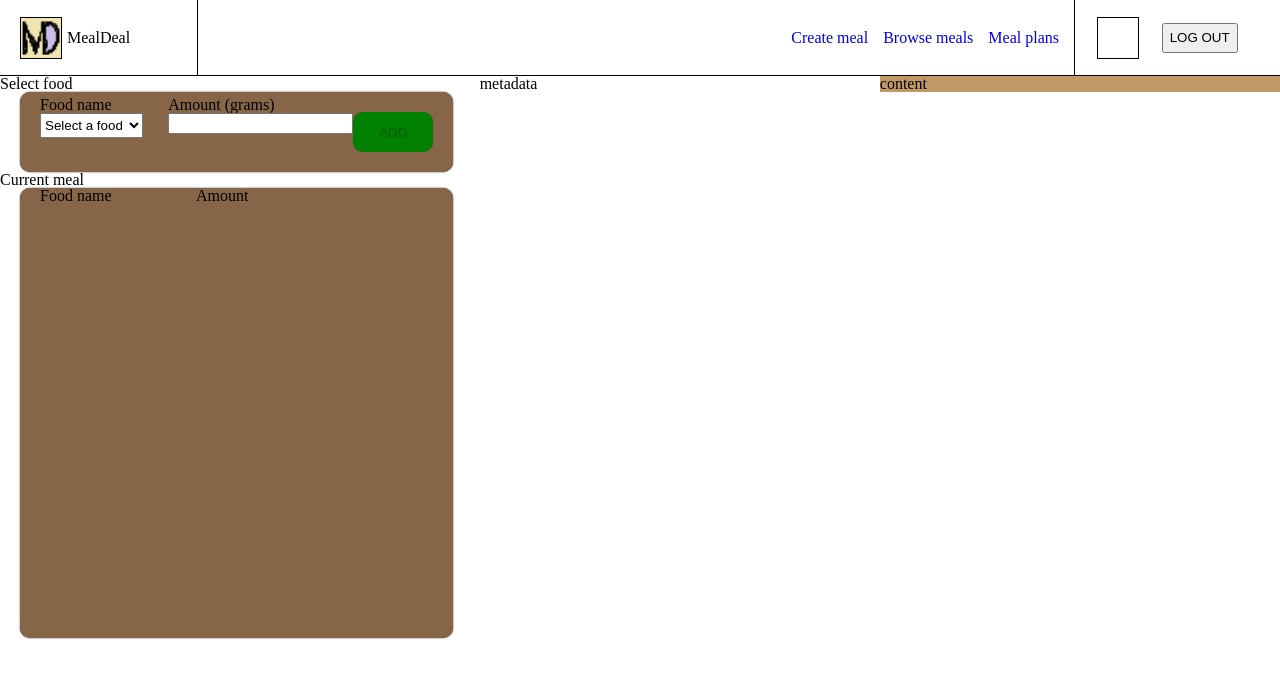
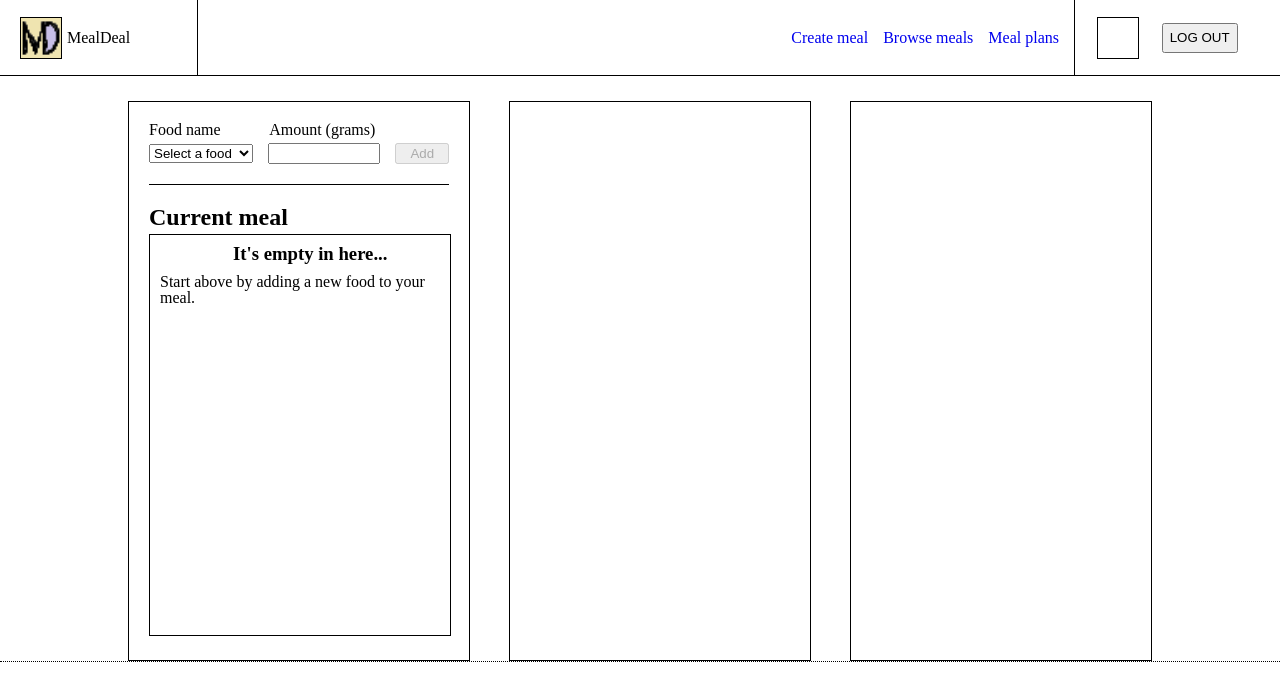
Before and after one commit to sundeka/mealdeal-client, a React (Create React App) app: page /create in a window 1280 px wide. Shown: the top 700 px of the page. Built offline with nearby package versions, Linux system fonts and the light colour scheme.

Commit message:
skeletonize create meal page

```diff
--- a/src/index.css
+++ b/src/index.css
@@ -4,6 +4,16 @@ General
 
 h1 {
     font-size: 2em;
+    font-weight: bold;
+}
+
+h2 {
+    font-size: 1.5em;
+    font-weight: bold;
+}
+
+h3 {
+    font-size: 1.17em;
     font-weight: bold;
 }
 
@@ -214,10 +224,6 @@ Home
     padding-bottom: 5px;
 }
 
-.stat-row--dot {
-    font-size: xx-large;
-}
-
 .stat-row--name {
     font-style: italic;
 }
@@ -225,3 +231,120 @@ Home
 .stat-row--stat {
     font-weight: bold;
 }
+
+/*
+Create
+*/
+
+.create-root {
+    display: flex;
+    flex-direction: row;
+    justify-content: space-evenly;
+    height: 70vh;
+    gap: 3vw;
+    min-width: 608px;
+    border-style: dotted;
+    border-width: thin;
+    border-top: 0;
+    border-left: 0;
+    border-right: 0;
+    padding-top: 25px;
+    padding-left: 10%;
+    padding-right: 10%;
+}
+
+.create-root #lane {
+    width: 100%;
+    min-width: 280px;
+    border-style: solid;
+    border-width: thin;
+}
+
+.create-root__new {
+    padding: 20px;
+}
+
+.create-root__new #food-name {
+    width: 40%;
+}
+
+.create-root__new #food-amount {
+    width: 40%;
+}
+
+.new__add-food-label-row {
+    display: flex;
+    padding-bottom: 5px;
+    width: 100%;
+}
+
+.new__add-food {
+    display: flex;
+    align-items: center;
+    gap: 5%;
+    padding-bottom: 20px;
+    border-style: solid;
+    border-width: thin;
+    border-top: 0;
+    border-left: 0;
+    border-right: 0;
+}
+
+.add-food__button {
+    width: 20%;
+}
+
+.new__current-meal-container {
+    width: 100%;
+    height: 400px;
+    margin-top: 20px;
+}
+
+.current-meal-container__table {
+    border-style: solid;
+    border-width: thin;
+    width: 100%;
+    height: 100%;
+    margin-top: 5px;
+}
+
+.table__empty-table {
+    margin: 10px;
+    width: 100%;
+    height: 100%;
+    display: flex;
+    justify-content: flex-start;
+    flex-direction: column;
+    align-items: center;
+    gap: 10px
+}
+
+.table__table-frame {
+    width: 100%;
+    text-align: left
+}
+
+.table-frame__column {
+    width: 50%;
+    border-style: solid;
+    border-width: thin;
+    border-top: 0;
+    border-left: 0;
+    border-right: 0;
+}
+
+.table-frame__row {
+
+}
+
+.row__delete-button {
+    height: 17px;
+}
+
+.create-root__metadata {
+
+}
+
+.create-root__meal-content {
+
+}
--- a/src/pages/Create/Create.tsx
+++ b/src/pages/Create/Create.tsx
@@ -13,21 +13,23 @@ const Create = () => {
     console.log("updating meal contents...")
   }, [currentMeal])
 
+
   return (
     <>
       <Header />
-      <div className="createRoot">
-        <div className="insert-root">
+      <div className='create-root'>
+        <div id='lane' className='create-root__new'>
           <Insert currentMeal={currentMeal} setCurrentMeal={setCurrentMeal}/>
           <CurrentMeal currentMeal={currentMeal} setCurrentMeal={setCurrentMeal}/>
         </div>
-        <div className="createMetadata">
-          <p>metadata</p>
+        <div id='lane' className='create-root__metadata'>
+
         </div>
-        <div className="createContent">
-          <p>content</p>
+        <div id='lane' className='create-root__meal-content'>
+
         </div>
       </div>
+
     </>
   )
 }
--- a/src/pages/Create/CurrentMeal.tsx
+++ b/src/pages/Create/CurrentMeal.tsx
@@ -8,11 +8,52 @@ interface CurrentMealProps {
     setCurrentMeal: React.Dispatch<Food[]>
   }
 
-const onDelete = (id: string) => {
-  console.log(id)
-}
+const CurrentMeal = (props: CurrentMealProps) => {
 
-const CurrentMeal = (props: CurrentMealProps) => {
+  const onDelete = (id: string) => {
+    console.log(id)
+  }
+
+  const renderTable = () => {
+    if (props.currentMeal.length == 0) {
+      return (
+        <div className='table__empty-table'>
+            <h3>It's empty in here...</h3>
+            <p>Start above by adding a new food to your meal.</p>
+        </div>
+      )
+    }
+    return (
+      <table className='table__table-frame'>
+        <tr>
+          <th className='table-frame__column'>Name</th>
+          <th className='table-frame__column'>Amount (g)</th>
+          <th></th>
+        </tr>
+          {
+            props.currentMeal.map((food: Food) => {
+              return (
+                <tr className='table-frame__row'>
+                  <td>{food.name}</td>
+                  <td>{food.amount}</td>
+                  <td><button className='row__delete-button' /></td>
+                </tr>
+              )
+            })
+          }
+      </table>
+    )
+  }
+
+  return (
+    <div className='new__current-meal-container'>
+      <h2>Current meal</h2>
+      <div className='current-meal-container__table'>
+        {renderTable()}
+      </div>
+    </div>
+  )
+  /*
   return (
     <>
       <div className="mealdeal-common-label">
@@ -43,7 +84,7 @@ const CurrentMeal = (props: CurrentMealProps) => {
         })}
       </Card>
     </>
-  )
+  )*/
 }
 
 export default CurrentMeal
--- a/src/pages/Create/Insert.tsx
+++ b/src/pages/Create/Insert.tsx
@@ -40,16 +40,12 @@ const Insert = (props: InsertProps) => {
 
   return (
     <>
-      <div className="mealdeal-common-label">
-        <h3>Select food</h3>
+      <div className='new__add-food-label-row'>
+        <label id='food-name'>Food name</label>
+        <label id='food-amount'>Amount (grams)</label>
       </div>
-      <Card className="insert-food">
-        <div className="insert-wrapper-panel">
-          <p className="create-card-label">Food name</p>
-          <select
-            className="insert-dropdown"
-            onChange={onChangeFood}
-          >
+      <div className='new__add-food'>
+        <select onChange={onChangeFood} id='food-name'>
           <option value="">Select a food</option>
           <option
             data-id="59effe0f-865b-4718-b373-c6b697d3a9cd"
@@ -64,20 +60,15 @@ const Insert = (props: InsertProps) => {
             Riisi (Täysjyvä)
           </option>
         </select>
+        <input onChange={onChangeGrams} id='food-amount' type='number'></input>
+        <button
+          className='add-food__button'
+          onClick={onClickAdd}
+          disabled={addIsDisabled()}
+        >
+          Add
+        </button>
       </div>
-        <div className="insert-wrapper-panel">
-          <p className="create-card-label">Amount (grams)</p>
-          <input onChange={onChangeGrams} className="create-input" type="number"></input>
-        </div>
-        <div className="insert-button-add">
-          <ButtonMajor
-            text="Add"
-            color="green"
-            disabled={addIsDisabled()}
-            action={onClickAdd}
-          />
-        </div>
-      </Card>
     </>
   )
 }
```
Lines whose indentation alone changed are shown as unchanged.
